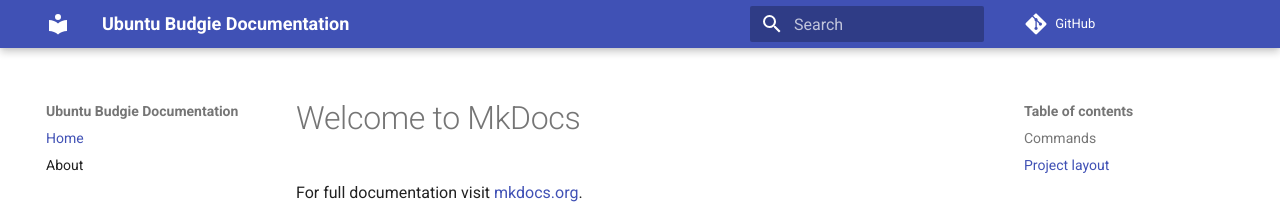
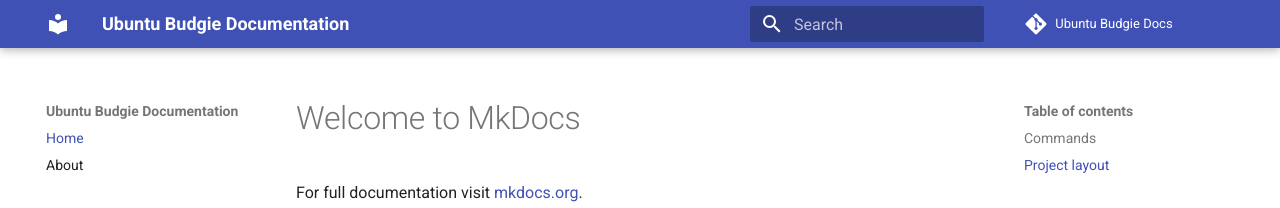
Before and after one commit to UbuntuBudgie/Public-Posts, an MkDocs documentation site: the page built from docs/index.md, in a window 1280 px wide. Shown: the top 208 px of the page. Built offline with MkDocs 1.6.1 and Material for MkDocs 9.7.7, drawn with Linux system fonts in a browser that asks for light colours; comment, search, counter and statistics services are not loaded.

Commit message:
Added new config

```diff
--- a/mkdocs.yml
+++ b/mkdocs.yml
@@ -5,3 +5,4 @@
 - Home: 'index.md'
 - About: 'about.md'
 repo_url: https://github.com/UbuntuBudgie/UBDocs
+repo_name: Ubuntu Budgie Docs
```
